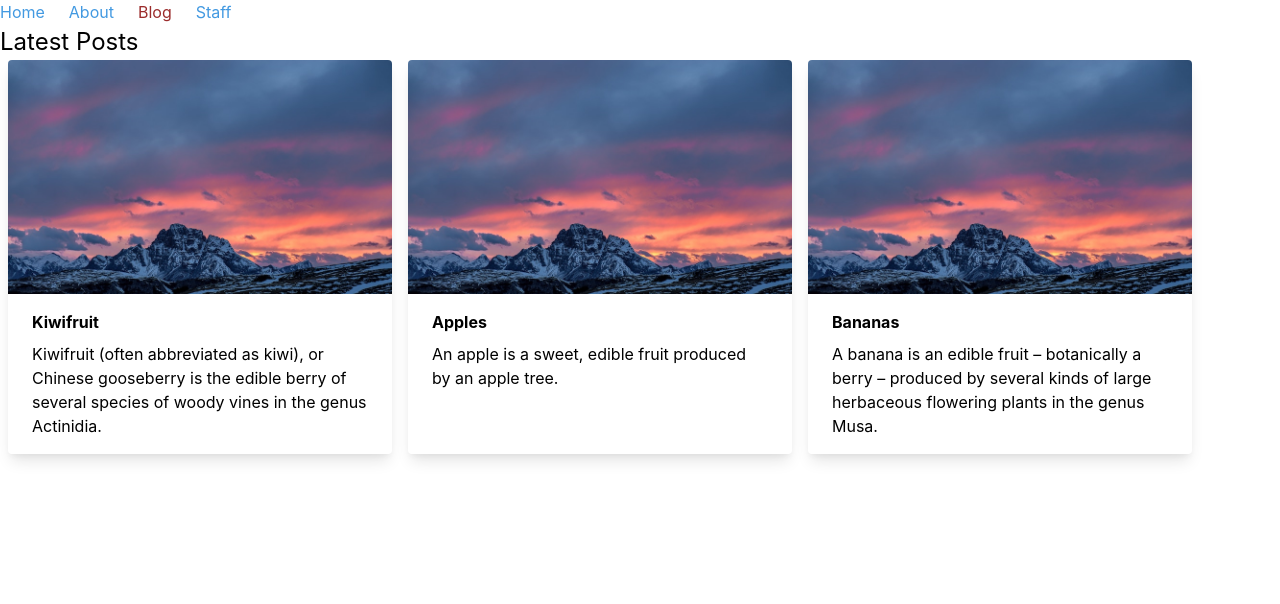
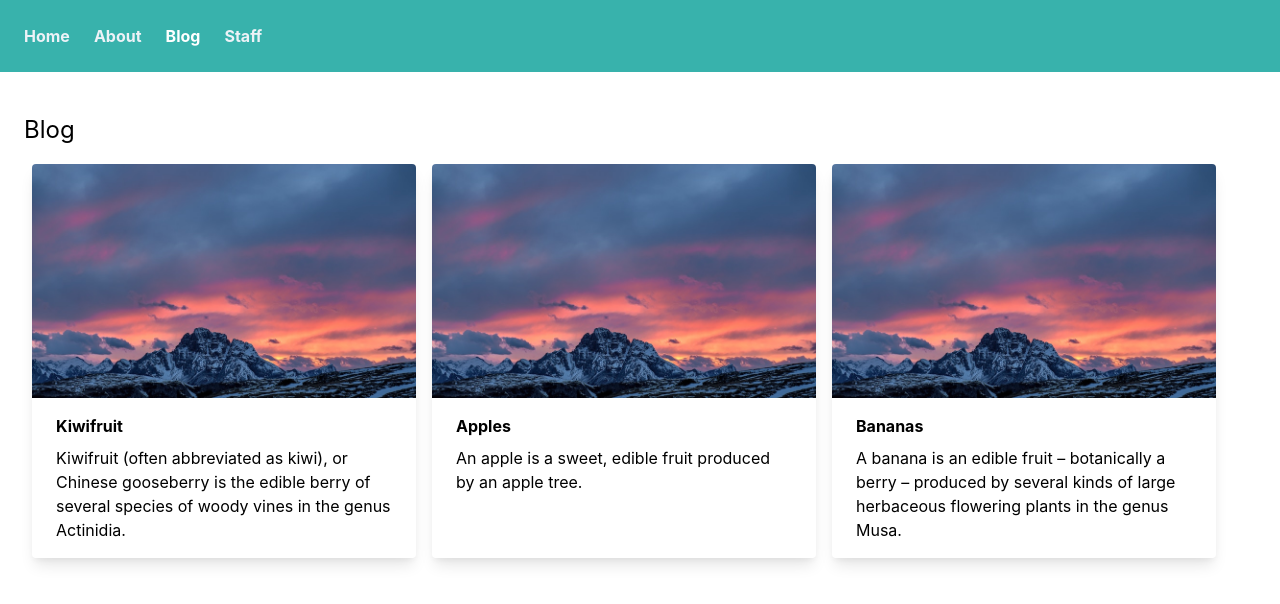
Before and after one commit to kirkbaskin/kirkbaskin.github.io, a Jekyll site: the page built from blog.html, in a window 1280 px wide. Shown: the top 604 px of the page. Built offline with Jekyll 4.4.1, drawn with Linux system fonts in a browser that asks for light colours.

Commit message:
changes to nav and headers

```diff
--- a/_includes/navigation.html
+++ b/_includes/navigation.html
@@ -1,7 +1,7 @@
-<ul class="flex">
+<ul class="flex p-6 mb-4 bg-teal-500">
   {% for item in site.data.navigation %}
     <li class="mr-6">
-      <a href="{{ item.link }}" class="{% if page.url == item.link %}text-red-800{% endif %} {% if page.url != item.link %}text-blue-500{% endif %} hover:text-blue-800">
+      <a href="{{ item.link }}" class=" font-bold {% if page.url == item.link %}text-white{% endif %} {% if page.url != item.link %}text-gray-200{% endif %} hover:text-white">
         {{ item.name }}
       </a>
     </li>
--- /dev/null
+++ b/_includes/page-header.html
@@ -0,0 +1 @@
+<h1 class="text-2xl mb-4">{{ page.title }}</h1>
--- a/_layouts/default.html
+++ b/_layouts/default.html
@@ -7,6 +7,8 @@
 </head>
 <body>
   {% include navigation.html %}
-  {{ content }}
+  <div class="p-6">
+    {{ content }}
+  </div>
 </body>
 </html>
--- a/_layouts/post.html
+++ b/_layouts/post.html
@@ -1,7 +1,7 @@
 ---
 layout: default
 ---
-<h1>{{ page.title }}</h1>
+<h1 class="text-xl mb-4">{{ page.title }}</h1>
 <p>
   {{ page.date | date_to_string }}
   {% assign author = site.authors | where: 'short_name', page.author | first %}
--- a/blog.html
+++ b/blog.html
@@ -1,7 +1,7 @@
 ---
 title: Blog
 ---
-<h1 class="text-2xl">Latest Posts</h1>
+{% include page-header.html %}
 
 <div class="flex">
   {% for post in site.posts %}
--- a/index.html
+++ b/index.html
@@ -1,4 +1,4 @@
 ---
 title: Home
 ---
-  <h1>{{ "Kirk Baskin" | downcase }}</h1>
+  {% include page-header.html %}
```
